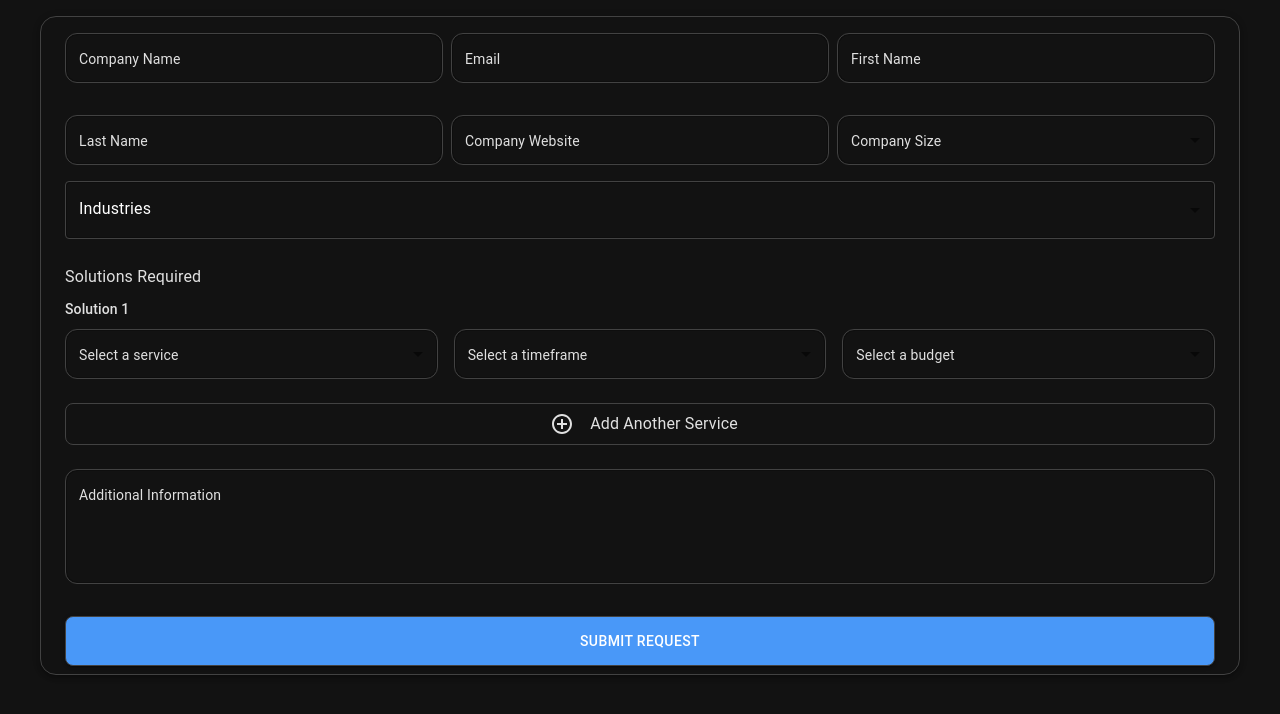
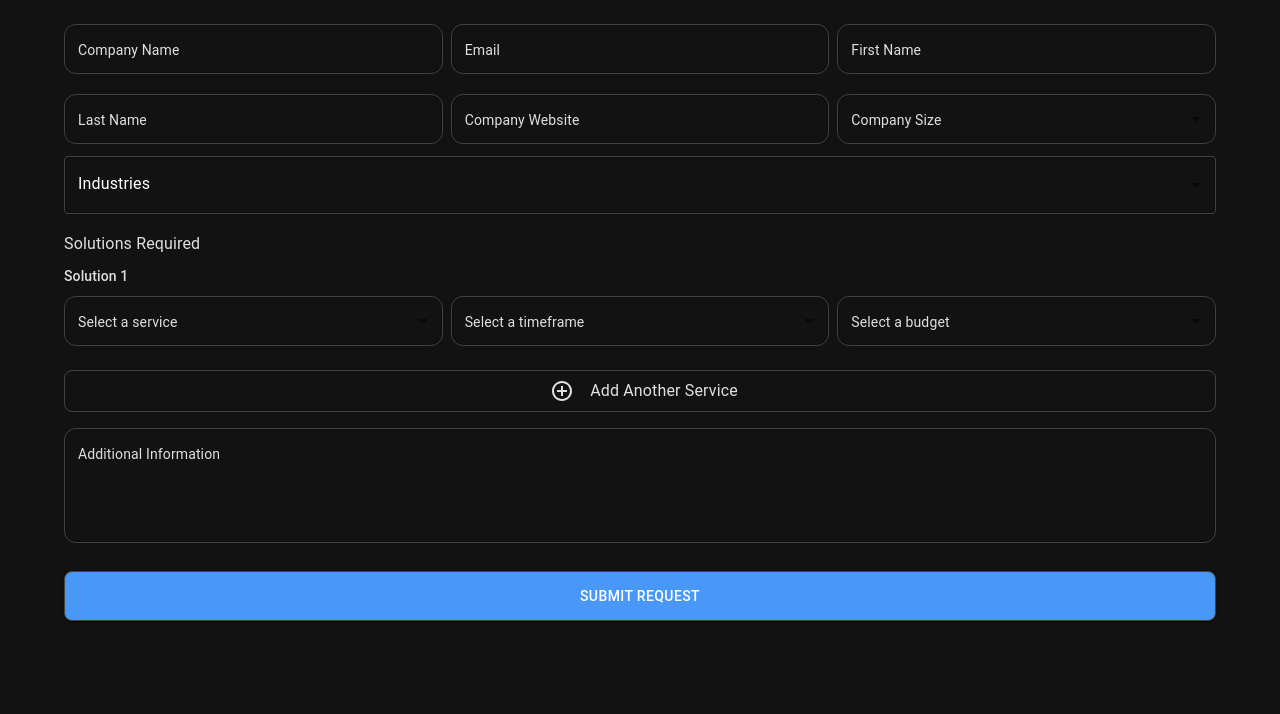
Before and after one commit to web-source-dev/leads, a React (Create React App) app: page /buyer in a window 1280 px wide. Shown: the top 714 px of the page. Built offline with nearby package versions, Linux system fonts and the light colour scheme; the HTML template or start-up script is replaced by a standard one.

Commit message:
Update BuyerForm.jsx

```diff
--- a/src/components/BuyerForm.jsx
+++ b/src/components/BuyerForm.jsx
@@ -199,9 +199,6 @@ const BuyerForm = () => {
         p: 0,
         backgroundColor: "var(--background-color)",
         color: "var(--text-color)",
-        border: "1px solid var(--border-color)",
-        borderRadius: 4,
-        boxShadow: 3,
       }}
     >
       <Box
@@ -220,7 +217,7 @@ const BuyerForm = () => {
               onChange={handleChange}
               onBlur={handleBlur}
               placeholder="Enter your company name"
-              margin="normal"
+              margin="dense"
               variant="outlined"
               error={!!errors.companyName}
               helperText={errors.companyName}
@@ -246,7 +243,7 @@ const BuyerForm = () => {
               onBlur={handleBlur}
               placeholder="Enter your email address"
               type="email"
-              margin="normal"
+              margin="dense"
               variant="outlined"
               error={!!errors.email}
               helperText={errors.email}
@@ -271,7 +268,7 @@ const BuyerForm = () => {
               onChange={handleChange}
               onBlur={handleBlur}
               placeholder="Enter your first name"
-              margin="normal"
+              margin="dense"
               variant="outlined"
               error={!!errors.firstName}
               helperText={errors.firstName}
@@ -296,7 +293,7 @@ const BuyerForm = () => {
               onChange={handleChange}
               onBlur={handleBlur}
               placeholder="Enter your last name"
-              margin="normal"
+              margin="dense"
               variant="outlined"
               error={!!errors.lastName}
               helperText={errors.lastName}
@@ -321,7 +318,7 @@ const BuyerForm = () => {
               onChange={handleChange}
               onBlur={handleBlur}
               placeholder="https://example.com"
-              margin="normal"
+              margin="dense"
               variant="outlined"
               error={!!errors.companyWebsite}
               helperText={errors.companyWebsite}
@@ -345,7 +342,7 @@ const BuyerForm = () => {
               value={formData.companySize}
               onChange={handleChange}
               select
-              margin="normal"
+              margin="dense"
               variant="outlined"
               error={!!errors.companySize}
               helperText={errors.companySize}
@@ -462,7 +459,7 @@ const BuyerForm = () => {
             </FormControl>
           </Grid>
           <Grid item xs={12}>
-            <Typography variant="subtitle1" sx={{ color: "var(--text-color)", mt: 2 }}>
+            <Typography variant="subtitle1" sx={{ color: "var(--text-color)", mt: 1 }}>
               Solutions Required
             </Typography>
             {formData.services.map((service, index) => (
@@ -483,7 +480,7 @@ const BuyerForm = () => {
                     </IconButton>
                   )}
                 </Box>
-                <Grid container spacing={2}>
+                <Grid container spacing={1}>
                   <Grid item xs={12} sm={4}>
                     <TextField
                       fullWidth
@@ -673,7 +670,7 @@ const BuyerForm = () => {
               onChange={handleChange}
               onBlur={handleBlur}
               placeholder="Provide additional details about your requirements"
-              margin="normal"
+              margin="dense"
               multiline
               rows={4}
               variant="outlined"
```
